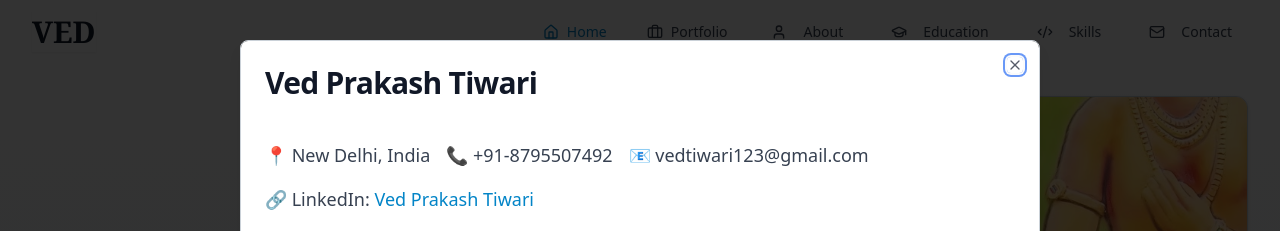
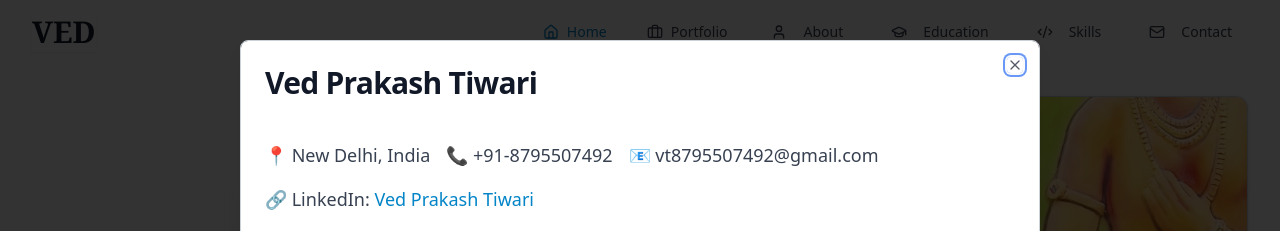
Before and after one commit to divyanshsingh07/Ved, a React (Vite) app: page / in a window 1280 px wide. Both pictures are taken after a click on the button "Explore My Resume". Shown: the top 231 px of the page. Built offline with nearby package versions, Linux system fonts and the light colour scheme.

Commit message:
email update

```diff
--- a/src/components/ContactDialog.tsx
+++ b/src/components/ContactDialog.tsx
@@ -37,7 +37,7 @@ export function ContactDialog() {
                 href="mailto:ved8795@gmail.com"
                 className="text-gray-700 hover:text-sky-600 dark:text-zinc-300 dark:hover:text-sky-400 transition-colors"
               >
-                ved8795@gmail.com
+                vt8795507492@gmail.com
               </a>
             </div>
           </div>
--- a/src/components/ResumeDialog.tsx
+++ b/src/components/ResumeDialog.tsx
@@ -27,7 +27,7 @@ export function ResumeDialog() {
           <div className="flex flex-wrap gap-4 text-lg">
             <span>📍 New Delhi, India</span>
             <span>📞 +91-8795507492</span>
-            <span>📧 vedtiwari123@gmail.com</span>
+            <span>📧 vt8795507492@gmail.com</span>
             <span>🔗 LinkedIn: <a href="https://linkedin.com/in/ved-prakash-tiwari" target="_blank" rel="noopener noreferrer" className="text-sky-600 dark:text-sky-400 hover:underline">Ved Prakash Tiwari</a></span>
           </div>
 
```
